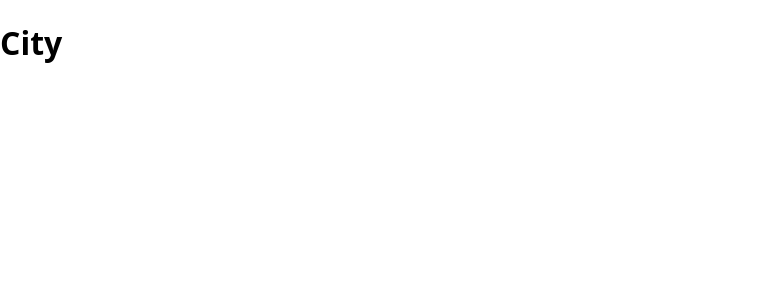
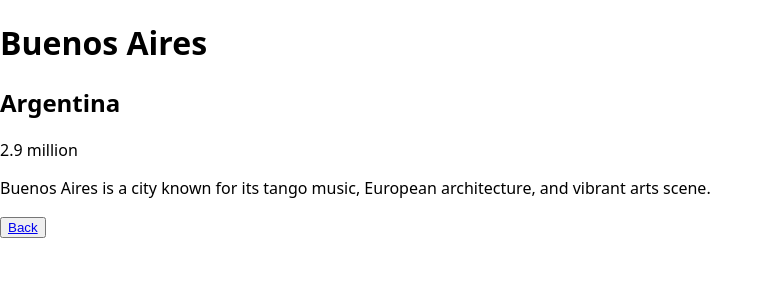
Before and after one commit to nadine-grantz/cities, a Next.js app: page /cities/buenos-aires in a window 1280 px wide. Shown: the top 300 px of the page, without its empty margins (0-773 px from the left). Built offline with nearby package versions, Linux system fonts and the light colour scheme.

Commit message:
add Back Buttons

```diff
--- /dev/null
+++ b/pages/cities/[bockwurst].js
@@ -0,0 +1,30 @@
+import { cities } from "@/lib/data";
+import { useRouter } from "next/router";
+import Link from "next/link";
+
+export default function OneCity() {
+  const router = useRouter();
+
+  if (!router.query) {
+    return null;
+  }
+
+  const { bockwurst } = router.query;
+  const city = cities.find((city) => city.slug === bockwurst);
+
+  if (!city) {
+    return null;
+  }
+
+  return (
+    <>
+      <h1>{city.name}</h1>
+      <h2>{city.country}</h2>
+      <p>{city.population}</p>
+      <p>{city.description}</p>
+      <button>
+        <Link href="/cities">Back</Link>
+      </button>
+    </>
+  );
+}
--- a/pages/cities/[slug].js
+++ /dev/null
@@ -1,9 +0,0 @@
-import { cities } from "@/lib/data";
-
-export default function OneCity() {
-  return (
-    <>
-      <h1>City</h1>
-    </>
-  );
-}
--- a/pages/cities/index.js
+++ b/pages/cities/index.js
@@ -5,13 +5,14 @@ export default function Cities() {
   return (
     <>
       <h1>Welcome to the biggest Cities</h1>
-      {/* <ul> */}
       {cities.map((city) => (
         <li key={city.id}>
           <Link href={`/cities/${city.slug}`}>{city.name}</Link>
         </li>
       ))}
-      {/* </ul> */}
+      <button>
+        <Link href="../">Back</Link>
+      </button>
     </>
   );
 }
```
